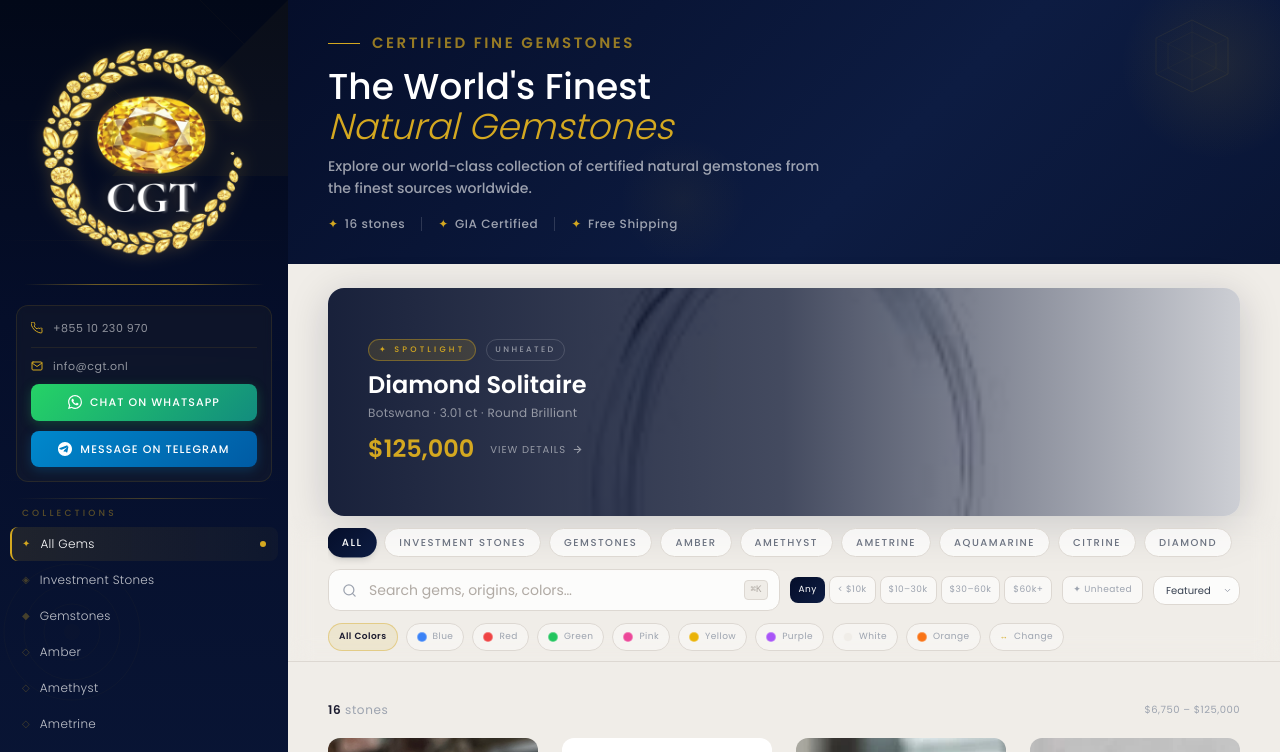
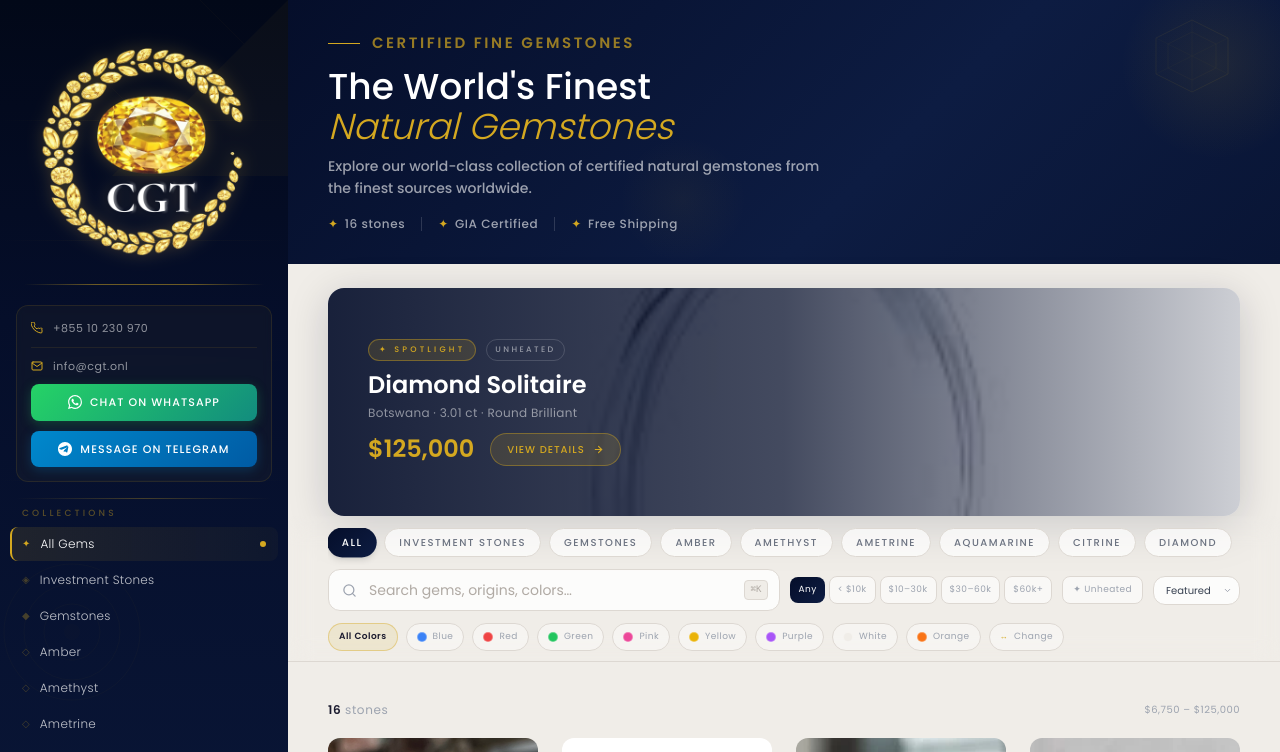
Before and after one commit to Enok12/gemcatalog, a React (Vite) app: page / in a window 1280 px wide. Shown: the top 752 px of the page. Built offline with nearby package versions, Linux system fonts and the light colour scheme.

Commit message:
Added button to Spotlight and Edited Number

```diff
--- a/src/pages/GemDetail.jsx
+++ b/src/pages/GemDetail.jsx
@@ -3,7 +3,7 @@ import { useParams, useNavigate } from 'react-router-dom'
 import gems from '../data/gems.json'
 import { useWishlist } from '../context/WishlistContext.jsx'
 
-const WHATSAPP_NUMBER = '66613953588'
+const WHATSAPP_NUMBER = '94768482447'
 
 function formatPrice(price) {
   return new Intl.NumberFormat('en-US', {
--- a/src/pages/Home.jsx
+++ b/src/pages/Home.jsx
@@ -82,11 +82,11 @@ function SpotlightBanner({ gem }) {
   const navigate = useNavigate()
   if (!gem) return null
   return (
-    <div
-      className="relative overflow-hidden mx-5 md:mx-10 mt-6 rounded-2xl cursor-pointer group"
-      onClick={() => navigate(`/gem/${gem.id}`)}
-      style={{ boxShadow: '0 8px 40px rgba(5,14,42,0.18)' }}
-    >
+      <div
+        className="relative overflow-hidden mx-5 md:mx-10 mt-6 rounded-2xl cursor-pointer group transition-all duration-300 hover:scale-[1.01] active:scale-[0.99]"
+        onClick={() => navigate(`/gem/${gem.id}`)}
+        style={{ boxShadow: '0 8px 40px rgba(5,14,42,0.18)' }}
+      >
       {/* Background image */}
       <div className="aspect-[3/1] md:aspect-[4/1] relative">
         <img src={gem.image} alt={gem.name} className="w-full h-full object-cover transition-transform duration-700 group-hover:scale-[1.03]" />
@@ -118,9 +118,16 @@ function SpotlightBanner({ gem }) {
             <span className="font-display text-2xl font-semibold" style={{ color: '#d4a820' }}>
               {formatPrice(gem.price)}
             </span>
-            <span className="font-body text-[10px] text-white/50 tracking-widest uppercase flex items-center gap-1.5 group-hover:text-white/80 transition-colors">
+           <span
+              className="font-body font-medium text-[10px] tracking-widest uppercase flex items-center gap-2 px-4 py-2 rounded-full transition-all duration-300 group-hover:gap-3"
+              style={{
+                background: 'rgba(212,168,32,0.15)',
+                border: '1px solid rgba(212,168,32,0.4)',
+                color: '#d4a820',
+              }}
+            >
               View Details
-              <svg width="11" height="11" viewBox="0 0 24 24" fill="none" stroke="currentColor" strokeWidth="2.5" strokeLinecap="round" className="group-hover:translate-x-0.5 transition-transform">
+              <svg width="11" height="11" viewBox="0 0 24 24" fill="none" stroke="currentColor" strokeWidth="2.5" strokeLinecap="round" className="group-hover:translate-x-1 transition-transform duration-300">
                 <path d="M5 12h14M12 5l7 7-7 7"/>
               </svg>
             </span>
```
